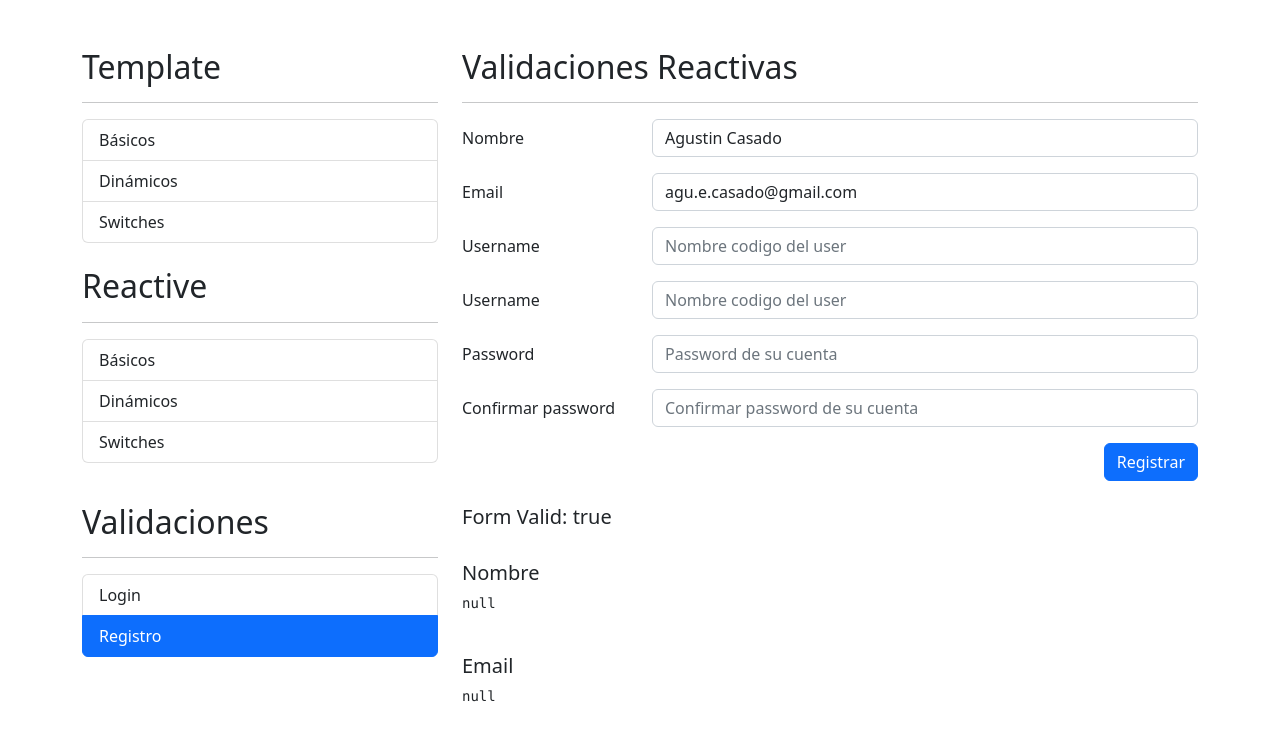
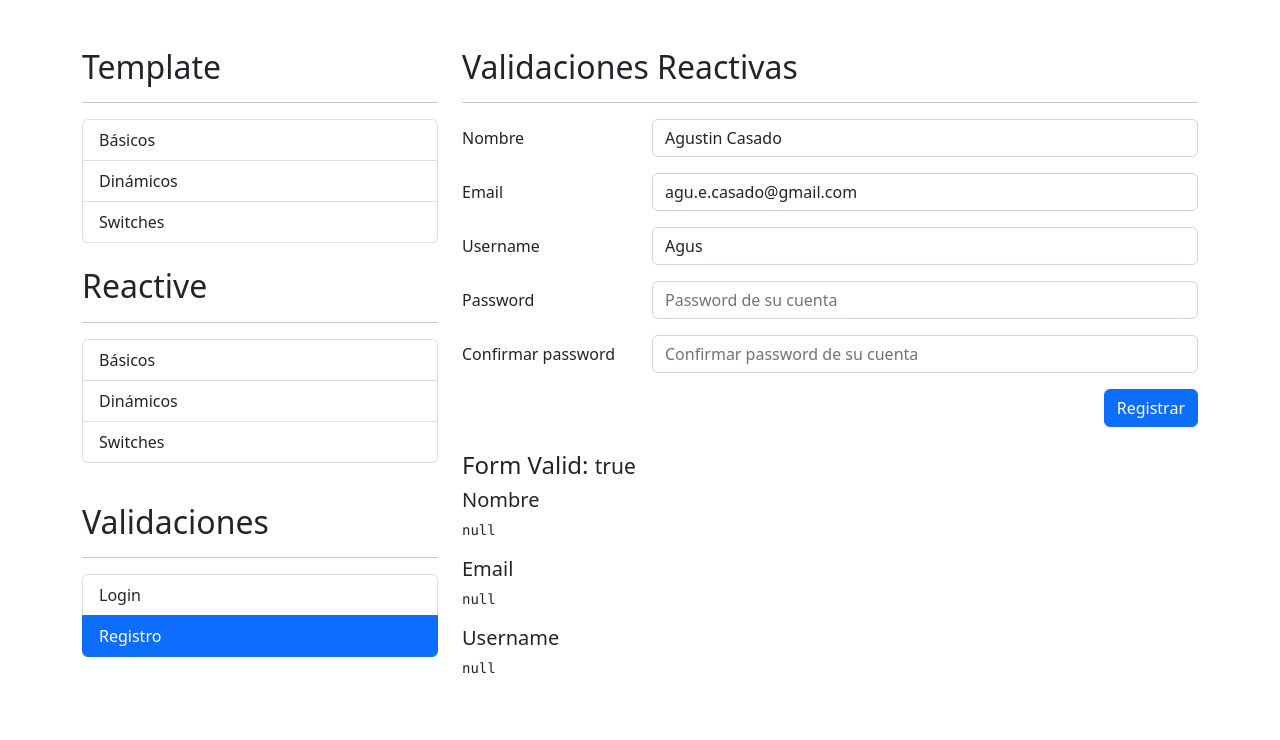
Before and after one commit to Agus-Ca/AngularFormularios, an Angular app: page /template/basicos in a window 1280 px wide. Both pictures are taken after a click on the item "Registro". Shown: the top 740 px of the page. Built offline with nearby package versions, Linux system fonts and the light colour scheme.

Commit message:
validaciones reactivas del username

```diff
--- a/src/app/auth/pages/registro/registro.component.html
+++ b/src/app/auth/pages/registro/registro.component.html
@@ -44,17 +44,12 @@
                 <div class="col-sm-9">
                     <input type="text"
                            class="form-control"
-                           placeholder="Nombre codigo del user">
-                </div>
-            </div>
-
-            <!-- Username -->
-            <div class="row mb-3">
-                <label class="col-sm-3 col-form-label">Username</label>
-                <div class="col-sm-9">
-                    <input type="text"
-                           class="form-control"
-                           placeholder="Nombre codigo del user">
+                           placeholder="Nombre codigo del user"
+                           formControlName="username">
+                    <span *ngIf="campoNoValido('username')"
+                          class="form-text text-danger">
+                        El username es obligaorio
+                    </span>
                 </div>
             </div>
 
@@ -94,14 +89,13 @@
 
 <br>
 
-<h5>Form Valid: {{ miFormulario.valid }}</h5>
-
-<br>
+<h4>Form Valid: <small>{{ miFormulario.valid | json }}</small></h4>
 
 <h5>Nombre</h5>
 <pre>{{ miFormulario.controls['nombre'].errors | json }}</pre>
 
-<br>
-
 <h5>Email</h5>
 <pre>{{ miFormulario.controls['email'].errors | json }}</pre>
+
+<h5>Username</h5>
+<pre>{{ miFormulario.controls['username'].errors | json }}</pre>
--- a/src/app/auth/pages/registro/registro.component.ts
+++ b/src/app/auth/pages/registro/registro.component.ts
@@ -1,5 +1,5 @@
 import { Component, OnInit } from '@angular/core';
-import { FormGroup, FormBuilder, Validators } from '@angular/forms';
+import { FormGroup, FormBuilder, Validators, FormControl } from '@angular/forms';
 
 @Component({
   selector: 'app-registro',
@@ -16,7 +16,8 @@ export class RegistroComponent implements OnInit {
   ngOnInit(): void {
     this.miFormulario.reset({
       nombre: 'Agustin Casado',
-      email: 'agu.e.casado@gmail.com'
+      email: 'agu.e.casado@gmail.com',
+      username: 'Agus'
     })
   }
 
@@ -24,8 +25,9 @@ export class RegistroComponent implements OnInit {
   emailPattern: string = '^[a-z0-9._%+-]+@[a-z0-9.-]+\\.[a-z]{2,4}$';
 
   miFormulario: FormGroup = this.formBuilder.group({
-    nombre: ['', [ Validators.required, Validators.pattern(this.nombreApellidoPattern) ]],
-    email:  ['', [ Validators.required, Validators.email, Validators.pattern(this.emailPattern)]]
+    nombre:   ['', [ Validators.required, Validators.pattern(this.nombreApellidoPattern) ]],
+    email:    ['', [ Validators.required, Validators.email, Validators.pattern(this.emailPattern)]],
+    username: ['', [ Validators.required, this.noPuedeSerAgusCa ]]
   })
 
   campoNoValido( campo:string ) {
@@ -33,6 +35,16 @@ export class RegistroComponent implements OnInit {
            && this.miFormulario.get(campo)?.touched;
   }
 
+  noPuedeSerAgusCa( control:FormControl ) {
+    const valor = control.value?.trim().toLowerCase();
+    if ( valor === 'AgusCa'.toLowerCase()) {
+      return {
+        noAgusCa: true
+      }
+    }
+    return null;
+  }
+
   submitFormulario() {
     console.log(this.miFormulario);
     this.miFormulario.markAllAsTouched();
```
